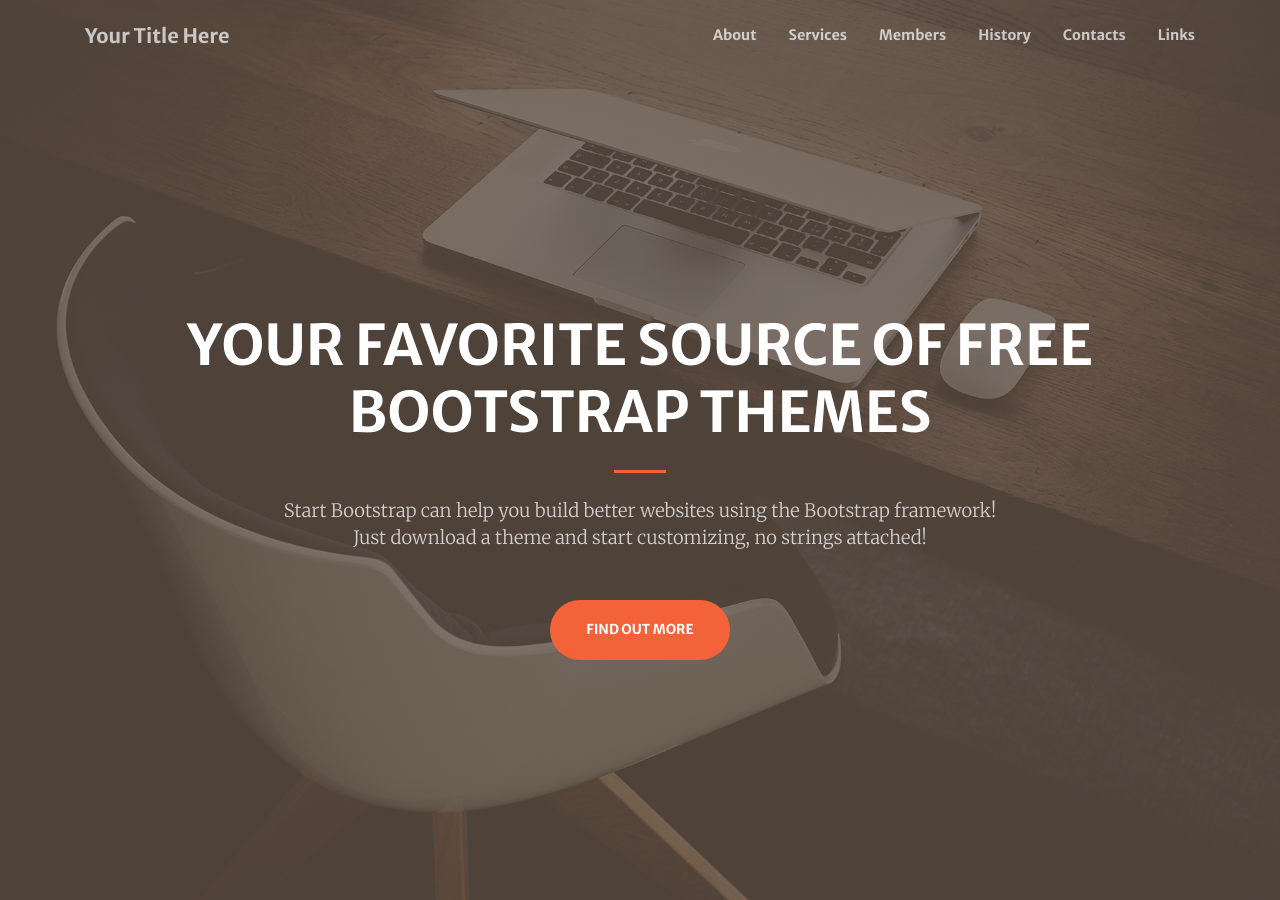
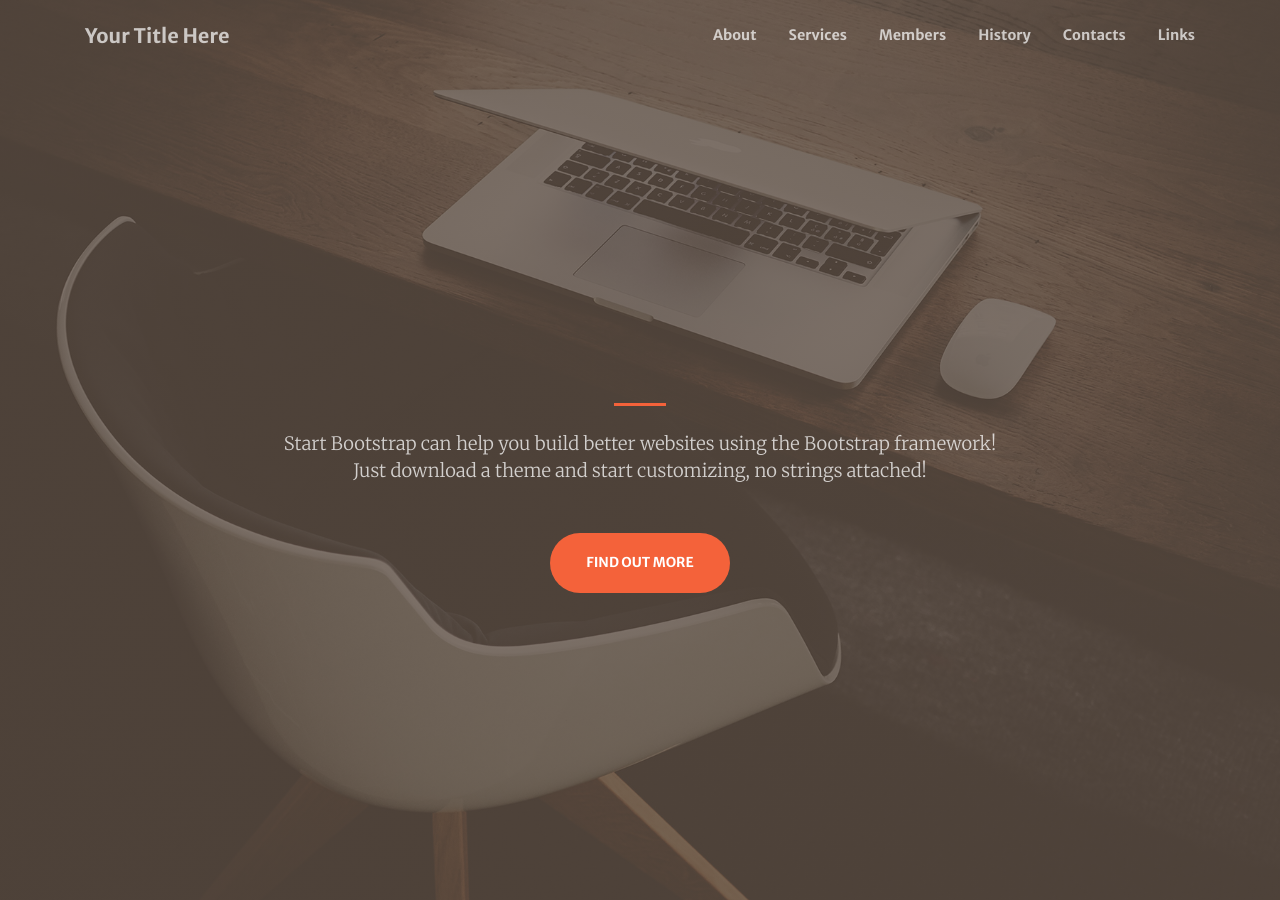
Before and after one commit to stackbit-projects/playdatesai-9f3ac, a Jekyll site: the page built from index.md, in a window 1280 px wide and 900 px high. Built offline with Jekyll 4.4.1, drawn with Linux system fonts in a browser that asks for light colours.

Commit message:
index.md: changed

```diff
--- a/index.md
+++ b/index.md
@@ -1,7 +1,7 @@
 ---
 layout: home
 header:
-  title: Your Favorite Source of Free Bootstrap Themes
+  title:
   text: >
     Start Bootstrap can help you build better websites using the Bootstrap
     framework! Just download a theme and start customizing, no strings attached!
```
